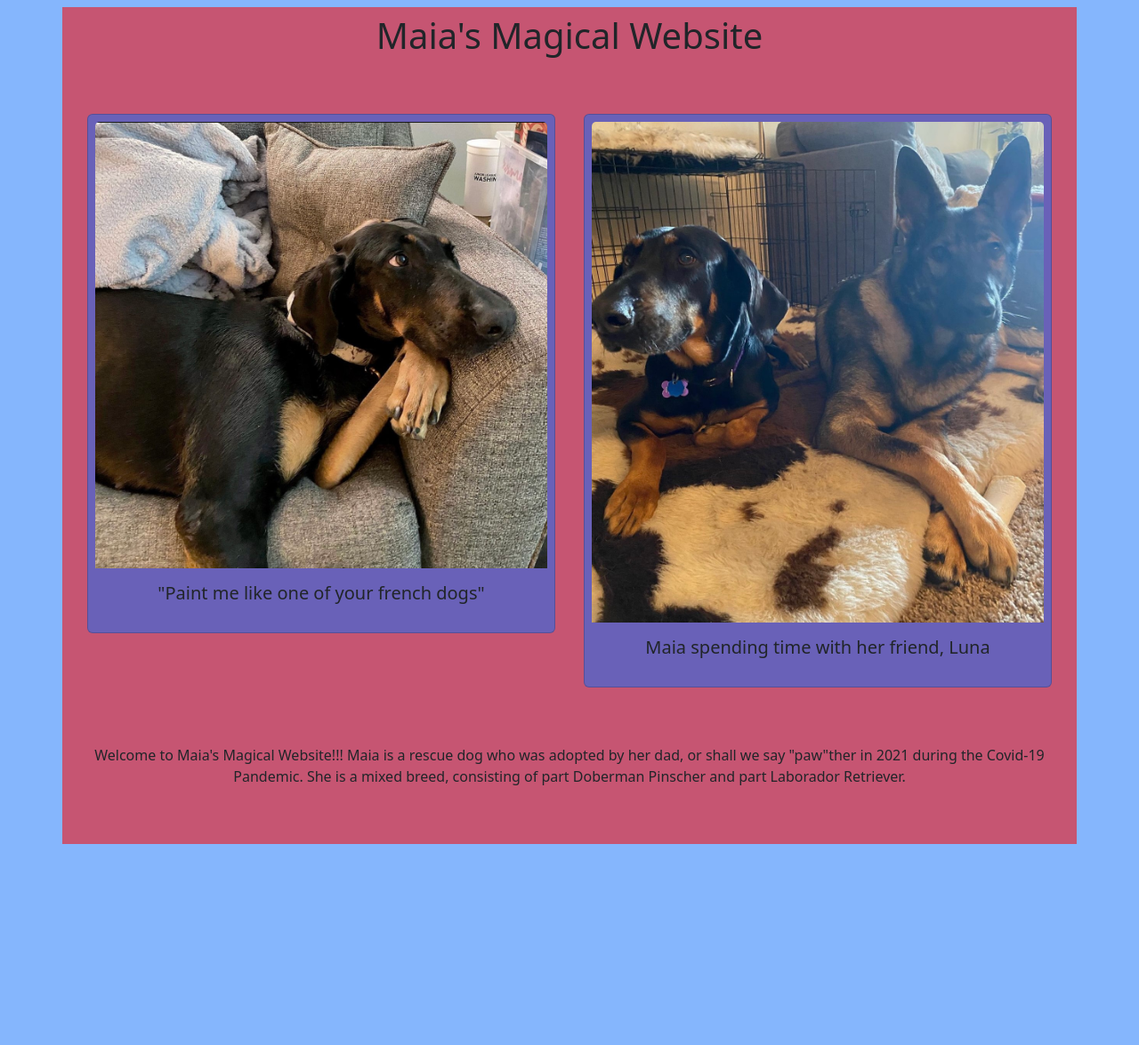
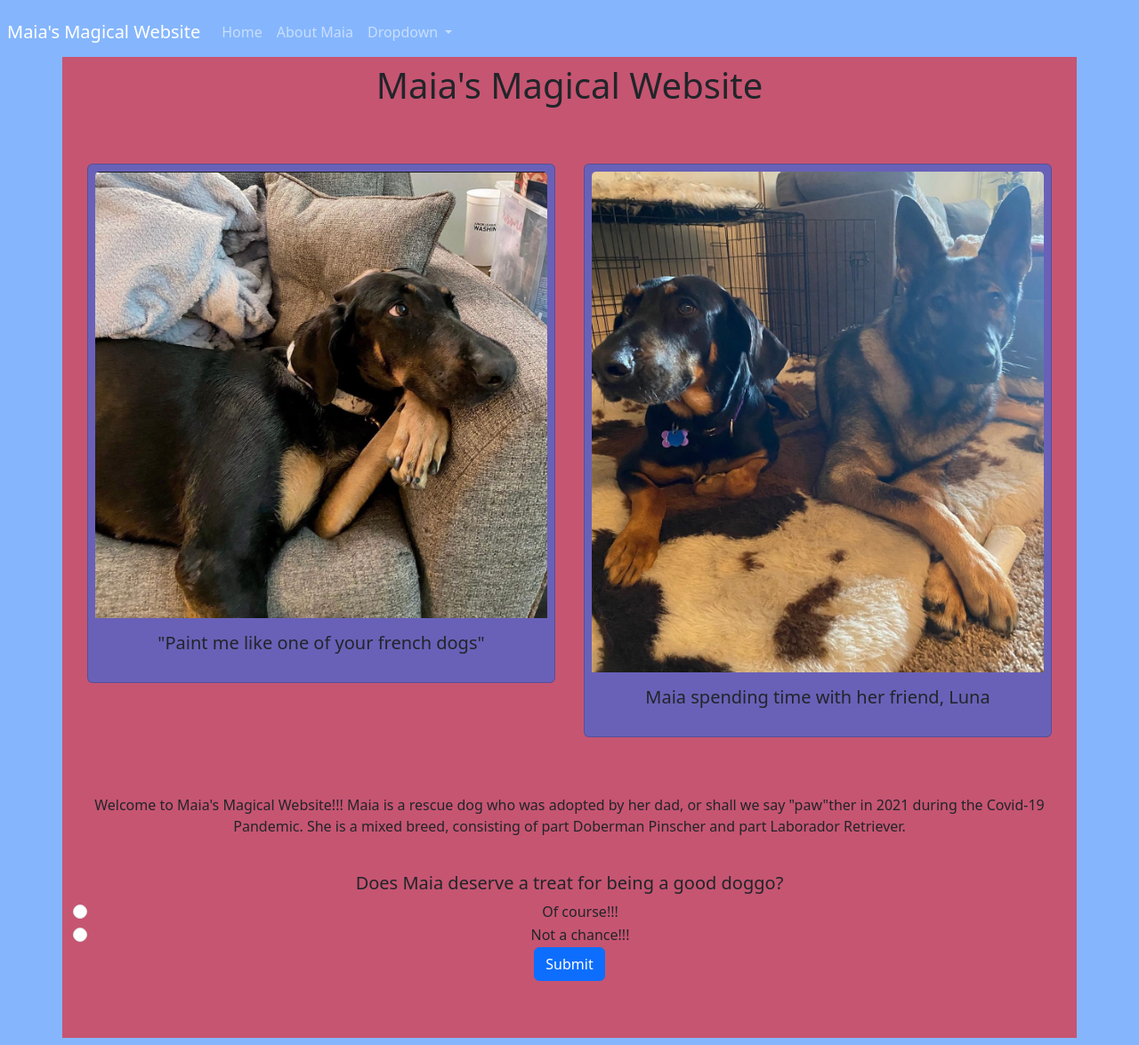
Before and after one commit to Nickylight11/Project1, a website: page index.html in a window 1280 px wide. Shown: the whole page at 89% size. Before the commit the page ends 957 px from the top, so only its background shows below. Drawn offline with nearby package versions, Linux system fonts and the light colour scheme.

Commit message:
made nav bar and adjustments to images

```diff
--- a/index.html
+++ b/index.html
@@ -12,6 +12,35 @@
 <!-- Section 1 Title and picture -->
 
 <body class="bg-primary p-2 text-dark bg-opacity-50">
+
+<nav class="navbar navbar-expand-sm navbar-dark bg-opacity-50">
+    <a class="navbar-brand" href="index.html">Maia's Magical Website</a>
+    <button class="navbar-toggler" type="button" data-toggle="collapse" data-target="navbarNavDropdown"
+    aria-controls="navbarNavDropdown" aria-expanded="s" aria-label="Toggle navigation">
+        <span class="navbar-toggler-icon"></span>
+    </button>
+    <div class="collapse navbar-collapse" id="navbarNavDropdown">
+        <ul class="navbar-nav">
+            <li class="nav-item active">
+                <a class="nav-link" href="index.html">Home</a>
+            </li>
+            <li class="nav-item">
+                <a class="nav-link" href="about.html">About Maia</a>
+            </li>
+            <li class="nav-item dropdown">
+                <a class="nav-link dropdown-toggle" href="#" id="navbarDropdownMenuLink" role="button" data-toggle="dropdown"
+                aria-haspopup="true" aria-expanded="false">
+            Dropdown
+            <div class="dropdown-menu" aria-labelledby="navbarDropdownMenuLink">
+                <a class="dropdown-item" href="index.html">Home</a>
+                <a class="dropdown-item" href="about.html">About Maia</a>
+
+            </div>
+            </a>
+            </li>
+        </ul>
+    </div>
+</nav>
 
     <div id="main-container" class="container bg-danger bg-opacity-75 pt-2 pb-5">
 
@@ -43,6 +72,23 @@
 <blockquote class="text-center"></p>
 
 <p>Welcome to Maia's Magical Website!!! Maia is a rescue dog who was adopted by her dad, or shall we say "paw"ther in 2021 during the Covid-19 Pandemic. She is a mixed breed, consisting of part Doberman Pinscher and part Laborador Retriever.</p>
+<br>
+<h5>Does Maia deserve a treat for being a good doggo?</h5>
 
+<div class="form-check">
+<form>
+    <input class="form-check-input" type="radio" name="ofCourse" id="exampleRadios1" value="option1">
+    <label class="form-check-label" for="exampleRadios1">
+      Of course!!!
+    </label>
+  </div>
+  <div class="form-check">
+    <input class="form-check-input" type="radio" name="notaChance" id="exampleRadios2" value="option2">
+    <label class="form-check-label" for="exampleRadios2">
+      Not a chance!!!
+    </label>
+  </div>
+  <button type="submit" class="btn btn-primary">Submit</button>
+</form>
 </body>
 </html>
```
Also changed, not shown: about.html (+33 -0 lines).
